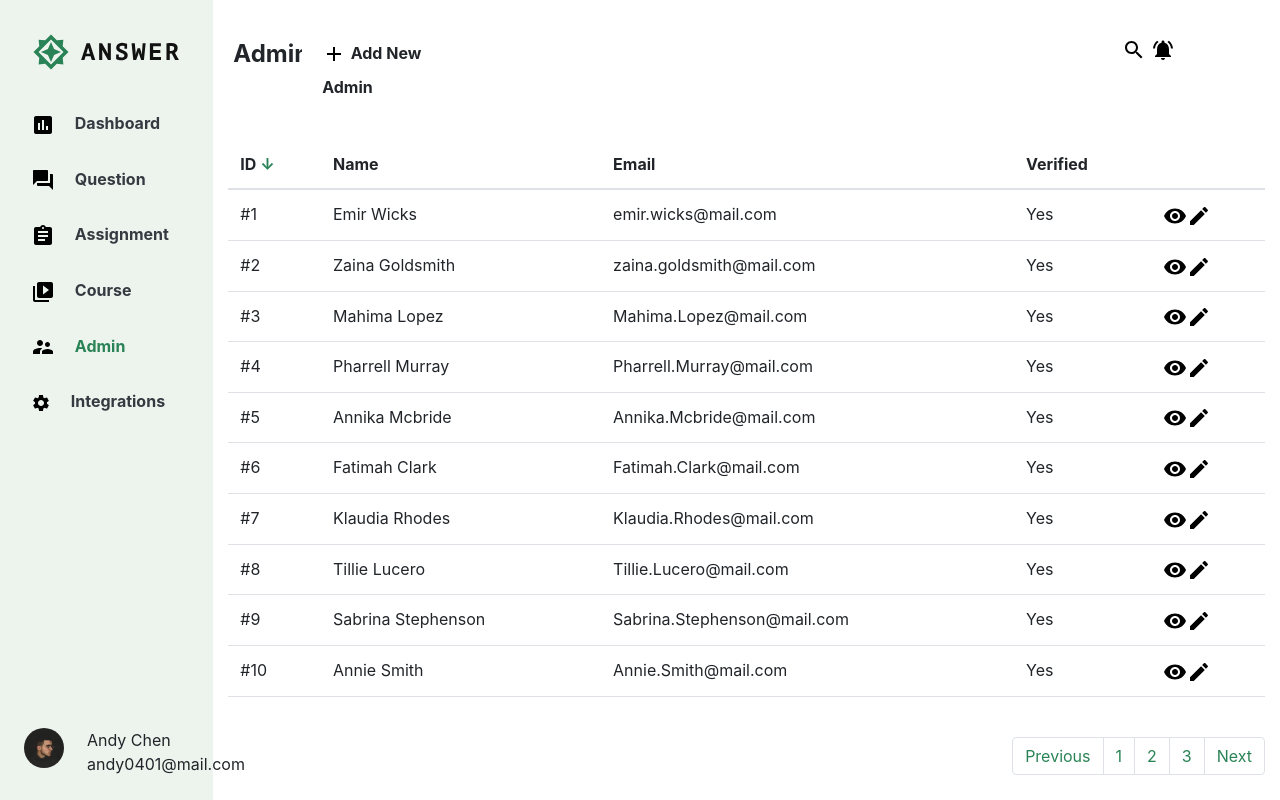
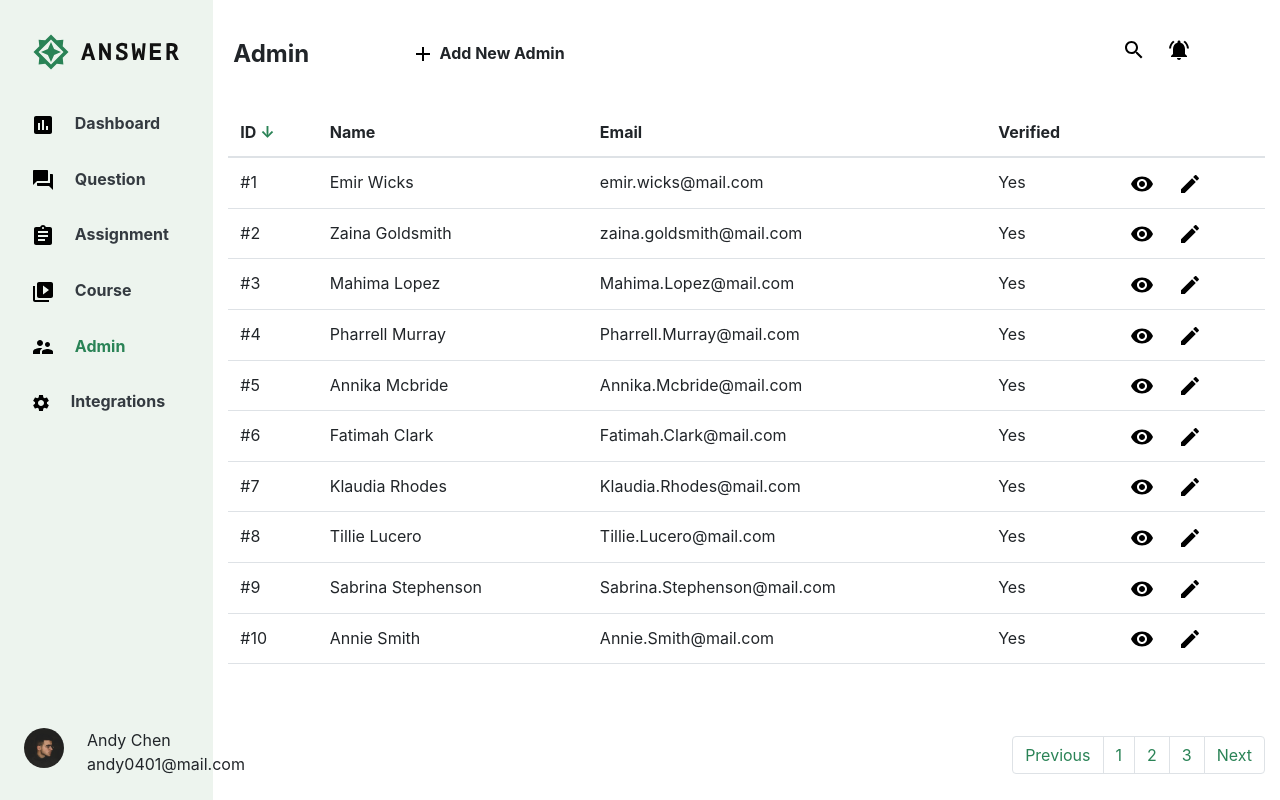
Before and after one commit to Wuwuyiaewu/week_five, a plain HTML site: page index.html in a window 1280 px wide. Drawn offline with nearby package versions, Linux system fonts and the light colour scheme.

Commit message:
對整
算出間距並補上

```diff
--- a/index.html
+++ b/index.html
@@ -97,10 +97,10 @@
         </nav>
         <section class="col-md-8 col-lg-10 mt-4">
           <ul class="list-group list-group-horizontal row">
-            <li class="list-group-item col-1"><span class="align-middle font-weight-bold fz-24">Admin</span></li>
-            <li class="list-group-item col-2 lh-33"><img src="./images/add-24px.svg" class="align-middle" alt=""> <span class="align-middle font-weight-bold">Add New Admin</span> </li>
-            <li class="list-group-item col-7"></li>
-            <li class="list-group-item col-2"><img class="align-middle" src="./images/search-24px.svg" alt=""> <img class="align-middle" src="./images/notifications_active-24px.svg" alt=""></li>
+            <li class="list-group-item col-lg-2 col-md-3 col-sm-3"><span class="align-middle font-weight-bold fz-24">Admin</span></li>
+            <li class="list-group-item col-lg-3 col-md-5 col-sm-4 lh-33"><img src="./images/add-24px.svg" class="align-middle" alt=""> <span class="align-middle font-weight-bold">Add New Admin</span> </li>
+            <li class="list-group-item col-lg-5 col-md-1 col-sm-2"></li>
+            <li class="list-group-item col-lg-2 col-md-3 col-sm-3"><img class="align-middle pr-3" src="./images/search-24px.svg" alt="" > <img class="align-middle" src="./images/notifications_active-24px.svg" alt=""></li>
           </ul>
           <table class="table mt-4">
             <thead>
@@ -118,70 +118,70 @@
                 <td>Emir Wicks</td>
                 <td>emir.wicks@mail.com</td>
                 <td>Yes</td>
-                <td><img src="./images/visibility-24px.svg" alt=""><img src="./images/edit-24px.svg" alt=""></td>
+                <td><img src="./images/visibility-24px.svg" alt="" class="pr-4"><img src="./images/edit-24px.svg" alt=""></td>
               </tr>
               <tr>
                 <td scope="row">#2</td>
                 <td>Zaina Goldsmith</td>
                 <td>zaina.goldsmith@mail.com</td>
                 <td>Yes</td>
-                <td><img src="./images/visibility-24px.svg" alt=""><img src="./images/edit-24px.svg" alt=""></td>
+                <td><img src="./images/visibility-24px.svg" alt="" class="pr-4"><img src="./images/edit-24px.svg" alt=""></td>
               </tr>
               <tr>
                 <td scope="row">#3</td>
                 <td>Mahima Lopez</td>
                 <td>Mahima.Lopez@mail.com</td>
                 <td>Yes</td>
-                <td><img src="./images/visibility-24px.svg" alt=""><img src="./images/edit-24px.svg" alt=""></td>
+                <td><img src="./images/visibility-24px.svg" alt="" class="pr-4"><img src="./images/edit-24px.svg" alt=""></td>
               </tr>
               <tr>
                 <td scope="row">#4</td>
                 <td>Pharrell Murray</td>
                 <td>Pharrell.Murray@mail.com</td>
                 <td>Yes</td>
-                <td><img src="./images/visibility-24px.svg" alt=""><img src="./images/edit-24px.svg" alt=""></td>
+                <td><img src="./images/visibility-24px.svg" alt="" class="pr-4"><img src="./images/edit-24px.svg" alt=""></td>
               </tr>
               <tr>
                 <td scope="row">#5</td>
                 <td>Annika Mcbride</td>
                 <td>Annika.Mcbride@mail.com</td>
                 <td>Yes</td>
-                <td><img src="./images/visibility-24px.svg" alt=""><img src="./images/edit-24px.svg" alt=""></td>
+                <td><img src="./images/visibility-24px.svg" alt="" class="pr-4"><img src="./images/edit-24px.svg" alt=""></td>
               </tr>
               <tr>
                 <td scope="row">#6</td>
                 <td>Fatimah Clark</td>
                 <td>Fatimah.Clark@mail.com</td>
                 <td>Yes</td>
-                <td><img src="./images/visibility-24px.svg" alt=""><img src="./images/edit-24px.svg" alt=""></td>
+                <td><img src="./images/visibility-24px.svg" alt="" class="pr-4"><img src="./images/edit-24px.svg" alt=""></td>
               </tr>
               <tr>
                 <td scope="row">#7</td>
                 <td>Klaudia Rhodes</td>
                 <td>Klaudia.Rhodes@mail.com</td>
                 <td>Yes</td>
-                <td><img src="./images/visibility-24px.svg" alt=""><img src="./images/edit-24px.svg" alt=""></td>
+                <td><img src="./images/visibility-24px.svg" alt="" class="pr-4"><img src="./images/edit-24px.svg" alt=""></td>
               </tr>
               <tr>
                 <td scope="row">#8</td>
                 <td>Tillie Lucero</td>
                 <td>Tillie.Lucero@mail.com</td>
                 <td>Yes</td>
-                <td><img src="./images/visibility-24px.svg" alt=""><img src="./images/edit-24px.svg" alt=""></td>
+                <td><img src="./images/visibility-24px.svg" alt="" class="pr-4"><img src="./images/edit-24px.svg" alt=""></td>
               </tr>
               <tr>
                 <td scope="row">#9</td>
                 <td>Sabrina Stephenson</td>
                 <td>Sabrina.Stephenson@mail.com</td>
                 <td>Yes</td>
-                <td><img src="./images/visibility-24px.svg" alt=""><img src="./images/edit-24px.svg" alt=""></td>
+                <td><img src="./images/visibility-24px.svg" alt="" class="pr-4"><img src="./images/edit-24px.svg" alt=""></td>
               </tr>
               <tr>
                 <td scope="row">#10</td>
                 <td>Annie Smith</td>
                 <td>Annie.Smith@mail.com</td>
                 <td>Yes</td>
-                <td><img src="./images/visibility-24px.svg" alt=""><img src="./images/edit-24px.svg" alt=""></td>
+                <td><img src="./images/visibility-24px.svg" alt="" class="pr-4"><img src="./images/edit-24px.svg" alt=""></td>
               </tr>
               <tr>
                 <td></td>
@@ -192,8 +192,8 @@
               </tr>
             </tbody>
           </table>
-          <nav aria-label="Page navigation example ">
-            <ul class="pagination">
+          <nav aria-label="Page navigation ">
+            <ul class="pagination mt-5">
               <li class="page-item "><a class="page-link text-secondary" href="#">Previous</a></li>
               <li class="page-item"><a class="page-link text-secondary" href="#">1</a></li>
               <li class="page-item"><a class="page-link text-secondary" href="#">2</a></li>
```
